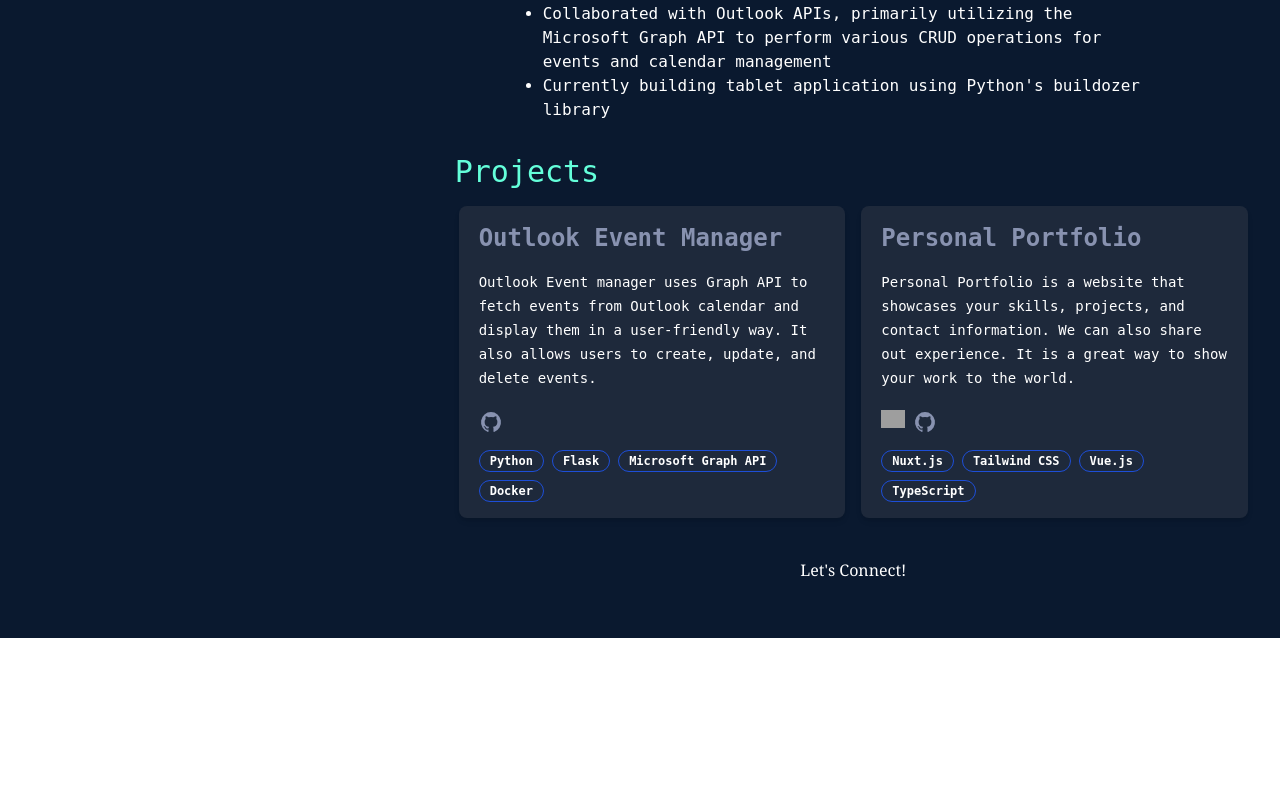
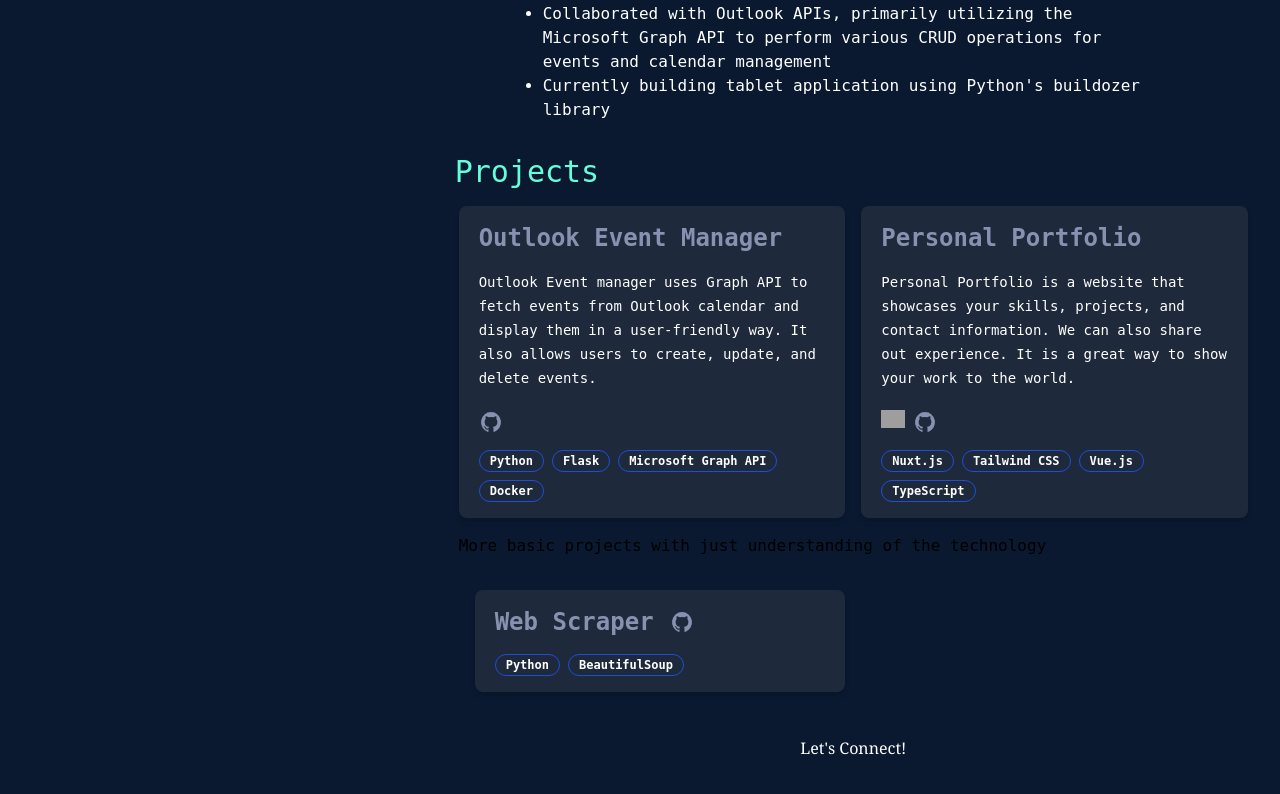
Before and after one commit to rbshah29/port, a Nuxt app: page / in a window 1280 px wide. Shown: the part 962-1756 px from the top of the page. Before the commit the page ends 1600 px from the top, so only its background shows below. Built offline with nearby package versions, Linux system fonts and the light colour scheme; grey boxes are pictures that could not be loaded.

Commit message:
Added Basic project section and json

```diff
--- /dev/null
+++ b/assets/basicprojects.json
@@ -0,0 +1,7 @@
+[
+  {
+      "title": "Web Scraper",
+      "git_url": "https://github.com/rbshah29/webscrapper",
+      "techs": ["Python", "BeautifulSoup"]
+  }
+]
--- a/components/Projects.vue
+++ b/components/Projects.vue
@@ -40,9 +40,41 @@
       </div>
     </div>
 
+    <div class="m-4">
+      More basic projects with just understanding of the technology
+    </div>
+    <div class="m-8 grid grid-cols-1 md:grid-cols-2 gap-4">
+      <div v-for="(tab, index) in basicproject" :key="index">
+        <div class="bg-slate-800 px-3 py-2 rounded-lg shadow-md h-full flex flex-col">
+          <div :id="tab.id" class="m-2 tabcontent" role="tabpanel" :aria-labelledby="tab.id">
+            <div class="flex flex-col">
+              <h2 class="text-2xl flex font-bold text-2">
+                {{ tab.title }}
+                <a class="m-1 ml-4" v-if="tab.git_url" :href="tab.git_url">
+                  <svg class=" text-gray-800 text-2" aria-hidden="true" xmlns="http://www.w3.org/2000/svg" width="24" height="24" fill="currentColor" viewBox="0 0 24 24">
+                    <path fill-rule="evenodd" d="M12.006 2a9.847 9.847 0 0 0-6.484 2.44 10.32 10.32 0 0 0-3.393 6.17 10.48 10.48 0 0 0 1.317 6.955 10.045 10.045 0 0 0 5.4 4.418c.504.095.683-.223.683-.494 0-.245-.01-1.052-.014-1.908-2.78.62-3.366-1.21-3.366-1.21a2.711 2.711 0 0 0-1.11-1.5c-.907-.637.07-.621.07-.621.317.044.62.163.885.346.266.183.487.426.647.71.135.253.318.476.538.655a2.079 2.079 0 0 0 2.37.196c.045-.52.27-1.006.635-1.37-2.219-.259-4.554-1.138-4.554-5.07a4.022 4.022 0 0 1 1.031-2.75 3.77 3.77 0 0 1 .096-2.713s.839-.275 2.749 1.05a9.26 9.26 0 0 1 5.004 0c1.906-1.325 2.74-1.05 2.74-1.05.37.858.406 1.828.101 2.713a4.017 4.017 0 0 1 1.029 2.75c0 3.939-2.339 4.805-4.564 5.058a2.471 2.471 0 0 1 .679 1.897c0 1.372-.012 2.477-.012 2.814 0 .272.18.592.687.492a10.05 10.05 0 0 0 5.388-4.421 10.473 10.473 0 0 0 1.313-6.948 10.32 10.32 0 0 0-3.39-6.165A9.847 9.847 0 0 0 12.007 2Z" clip-rule="evenodd"/>
+                </svg>
+                </a>
+              </h2>
+            </div>
+              <div class="flex flex-wrap gap-2 mt-4">
+                <span
+                  v-for="(tech, index) in tab.techs"
+                  :key="index"
+                  class="whitespace-nowrap rounded-full text-white font-semibold px-2.5 py-0.5 text-xs border border-blue-700"
+                >
+                  {{ tech }}
+                </span>
+              </div>
+          </div>
+        </div>
+      </div>
+    </div>
+
 
 </template>
 
 <script setup>
 import projects from 'assets/projects.json';
+import basicproject from 'assets/basicprojects.json'
 </script>
```
